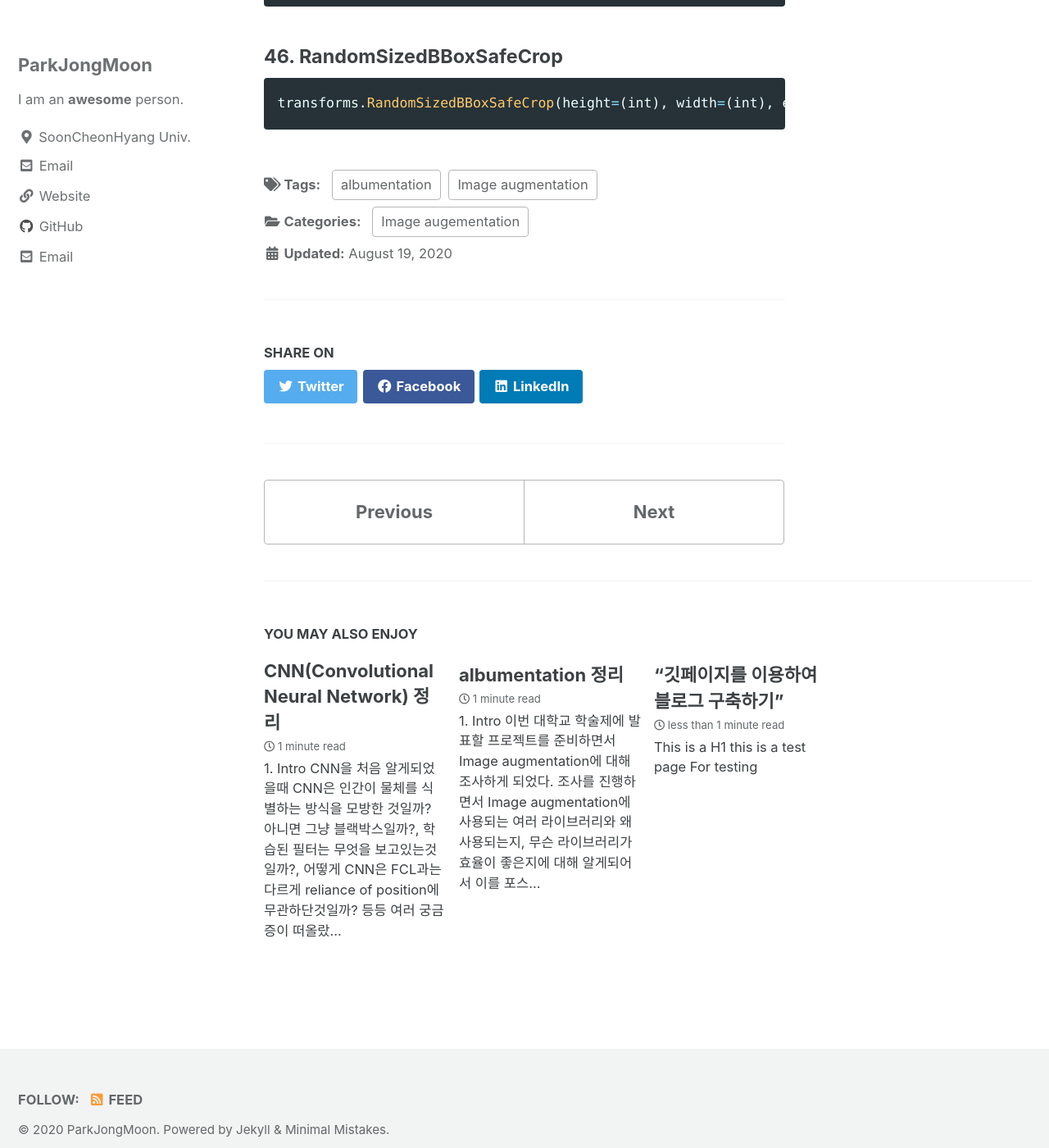
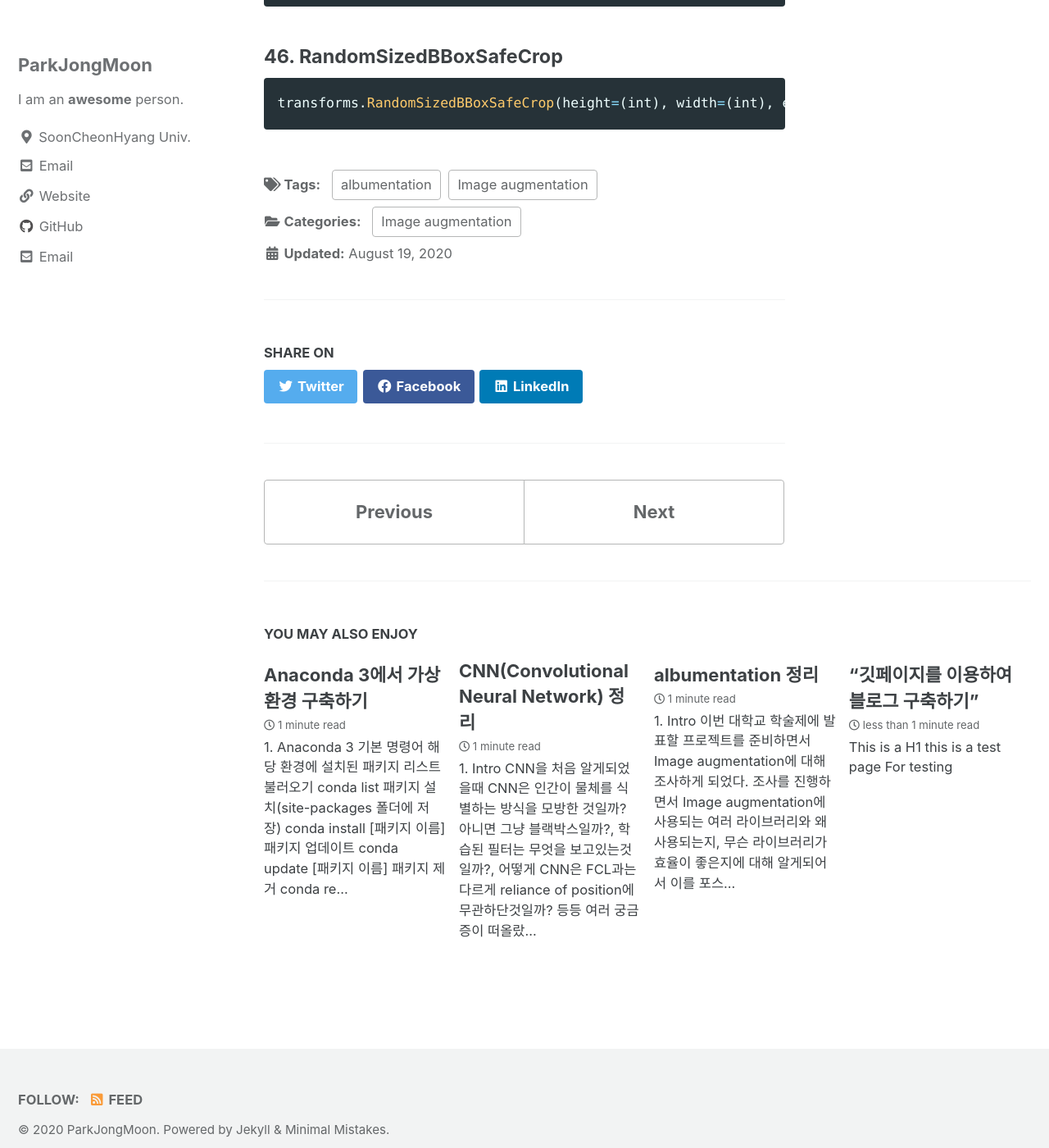
Before and after one commit to ENTAR0/ENTAR0.github.io, a Jekyll site: the page built from _posts/2020-08-18-albumentation_methods.md, in a window 1280 px wide and 1400 px high, scrolled down 8324 px. Shown: the whole window at 82% size. Built offline with Jekyll 4.4.1, drawn with Linux system fonts in a browser that asks for light colours; cached includes are drawn as plain includes; part of the change alters nothing that is shown.

Commit message:
post_update

````diff
--- a/_posts/2020-08-18-albumentation_methods.md
+++ b/_posts/2020-08-18-albumentation_methods.md
@@ -1,7 +1,7 @@
 ---
 title: albuementation method 정리
 categories:
-- Image augementation
+- Image augmentation
 last_modified_at: 2020-08-19T14:00:00+09:00
 tags:
 - Image augmentation
--- /dev/null
+++ b/_posts/2020-08-22-Anaconda_venv.md
@@ -0,0 +1,88 @@
+---
+title: Anaconda 3에서 가상환경 구축하기
+categories:
+- Anaconda 3
+last_modified_at: 2020-08-22T14:00:00+09:00
+tags:
+- Anaconda 3
+toc: true
+---
+
+## 1. Anaconda 3 기본 명령어
+__해당 환경에 설치된 패키지 리스트 불러오기__
+```
+conda list
+```
+__패키지 설치(site-packages 폴더에 저장)__
+```
+conda install [패키지 이름]
+```
+__패키지 업데이트__
+```
+conda update [패키지 이름]
+```
+__패키지 제거__
+```
+conda remove [패키지 이름]
+```
+__패키지 검색__
+```
+conda search '*[패키지 이름]*'
+```
+
+## 2. Anaconda 3 가상환경
+가상환경을 구축하기 위해서 아래 두가지 방법 중 하나로 Anaconda Prompt(CMD)를 실행시켜 줍니다.
+__1. 파일검색기 이용하기__
+<p align="center"><img src="https://user-images.githubusercontent.com/56510688/90956373-fe541b00-e4c0-11ea-9fc4-5e45232de6b5.png"></p>
+
+__2. Anaconda Navigator 이용하기__
+<p align="center"><img src="https://user-images.githubusercontent.com/56510688/90956374-00b67500-e4c1-11ea-8a05-19839bd9ec30.JPG"></p>
+
+__가상환경 만들기__
+python=[파이썬 버젼]은 생략해도 되고  default값은 최신버젼 입니다.
+```
+conda create -n [가상환경 이름] python=[파이썬 버젼]
+```
+가상환경을 처음 만들면 아무런 패키지가 없어서 기본적으로 Anaconda 3가 제공해주는 패키지를 다운 받을지 물어봅니다.
+<p align="center"><img src="https://user-images.githubusercontent.com/56510688/90956712-fc3f8b80-e4c3-11ea-96e2-67cda6fd960f.JPG")></p>
+
+__가상환경 시작__
+콘다 가상환경을 활성화 하면 아래에 이미지처럼 왼쪽에 (base)였던게 (가상환경 이름)으로 바뀝니다.
+<p align="center"><img src="https://user-images.githubusercontent.com/56510688/90956714-006ba900-e4c4-11ea-8b83-477b75936234.JPG"></p>
+```
+conda activate [가상환경 이름]
+```
+__가상환경 종료__
+가상환경 안에 있는 상태로 명령어를 실행해야합니다.
+```
+conda deactivate
+```
+__가상환경 저장하기__
+yaml파일로 가상환경을 저장할 수 있습니다.
+```
+conda env export > [가상환경 이름].yaml
+```
+__가상환경 불러오기__
+yaml파일의 가상환경 이름으로 가상환경을 불러오는 명령어라 yaml파일과 같은 이름의 가상환경이 이미 존재하면 생성이 안됩니다.
+```
+conda env create -f [가상환경 이름].yaml
+```
+__가상환경 제거__
+```
+conda env remove -n [가상환경 이름]
+```
+## 3. Anaconda 3 가상환경 jupyter notebook과 연결하기
+__kernel 추가__
+가상환경을 activate한 상태에서 아래 명령어를 통해 jupyter notebook을 설치한다.
+```
+pip install ipykernel
+```
+그리고 아래 명령어를 통해 kernel과 추가하면 된다.
+```
+python -m ipykernel install --user --name [가상환경 이름] --display-name "[jupyter에서 보여질 이름]"
+```
+__kernel 제거__
+명령어에 의해 추가된 가상환경을 삭제해도 kernel은 유지되므로 삭제하고 싶으면 아래 명령어를 통해 삭제하면된다.
+```
+jupyter kernelspec uninstall [가상환경이름]
+```
````
